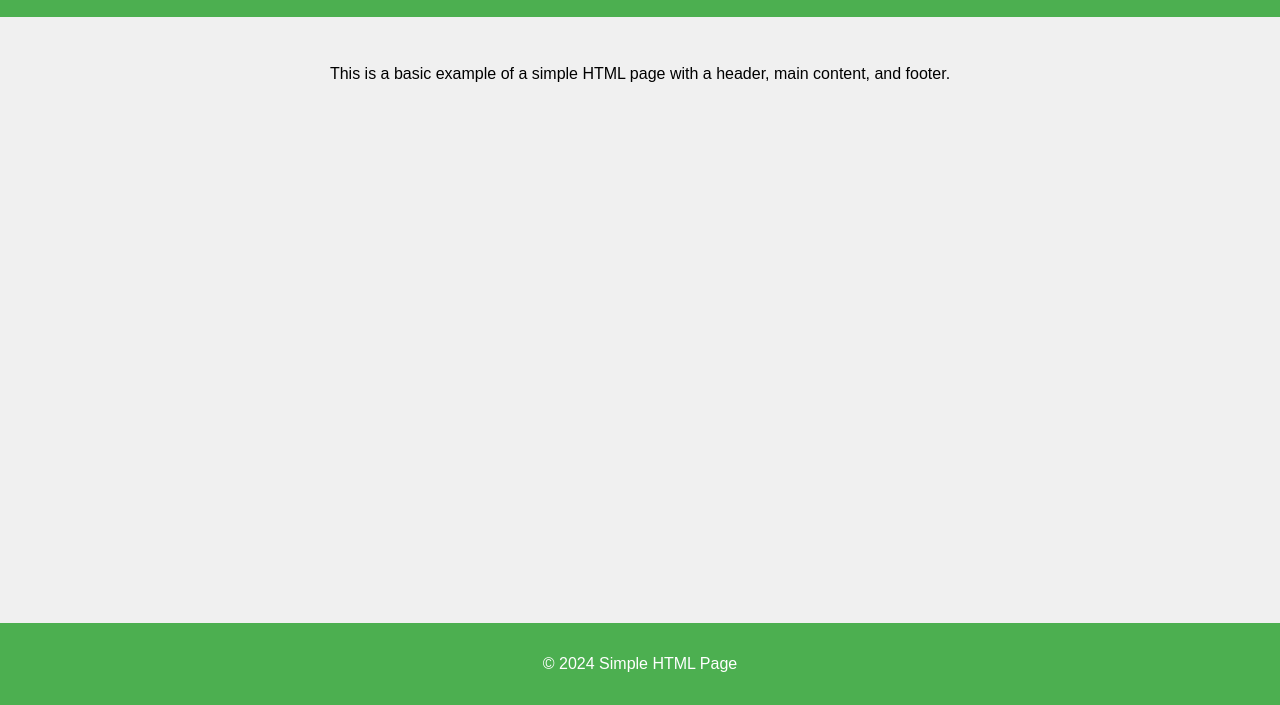
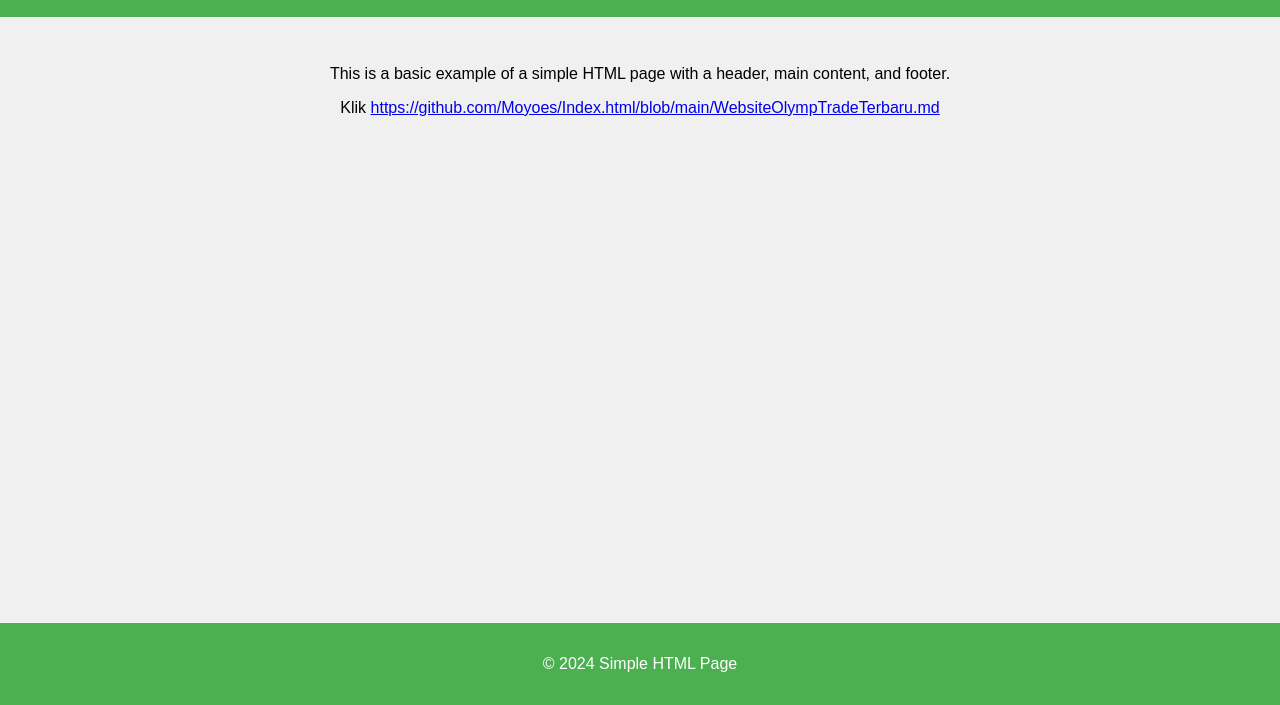
Before and after one commit to Moyoes/Index.html, a plain HTML site: page index.html in a window 1280 px wide. Shown: the part 95-800 px from the top of the page. Drawn offline with Linux system fonts and the light colour scheme.

Commit message:
Update index.html

```diff
--- a/index.html
+++ b/index.html
@@ -37,6 +37,9 @@
     </header>
     <main>
         <p>This is a basic example of a simple HTML page with a header, main content, and footer.</p>
+        <p>Klik <a href="https://github.com/Moyoes/Index.html/blob/main/WebsiteOlympTradeTerbaru.md" target="_blank">
+            https://github.com/Moyoes/Index.html/blob/main/WebsiteOlympTradeTerbaru.md
+        </a>
     </main>
     <footer>
         <p>&copy; 2024 Simple HTML Page</p>
```
